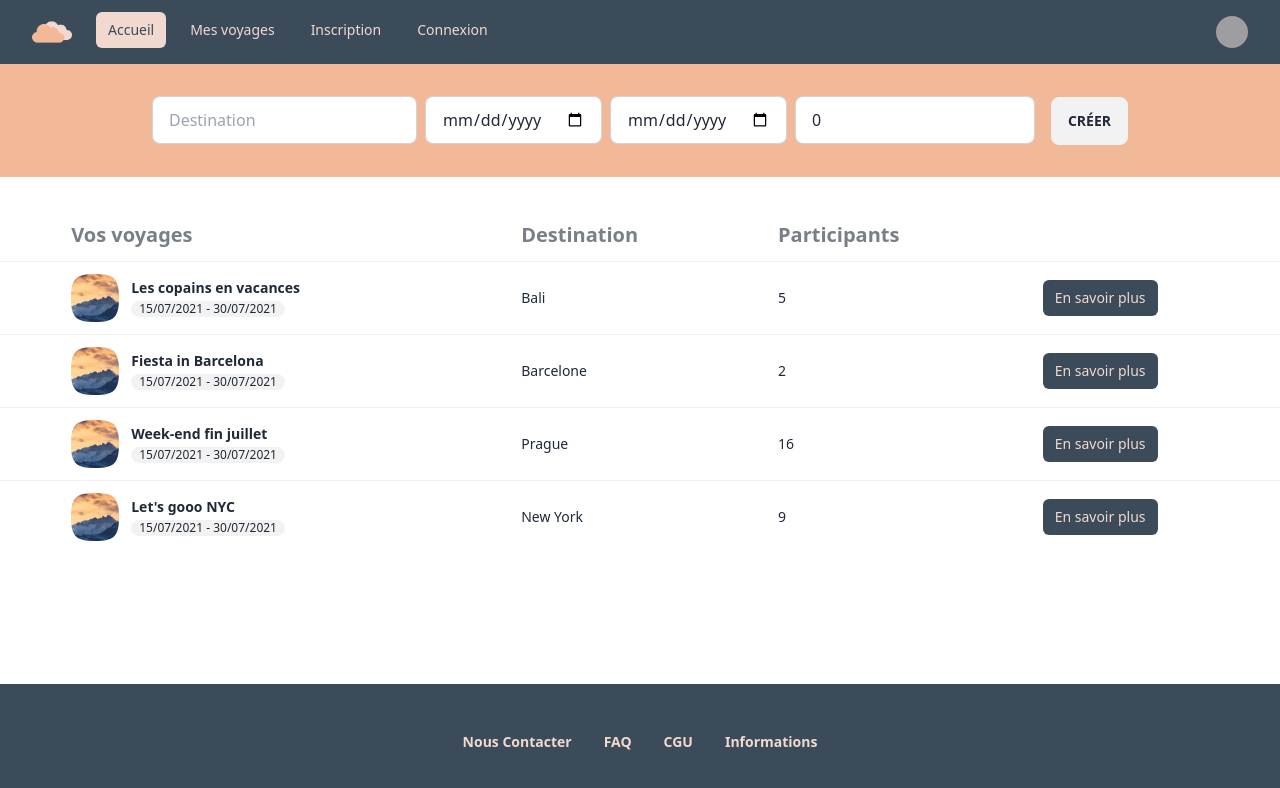
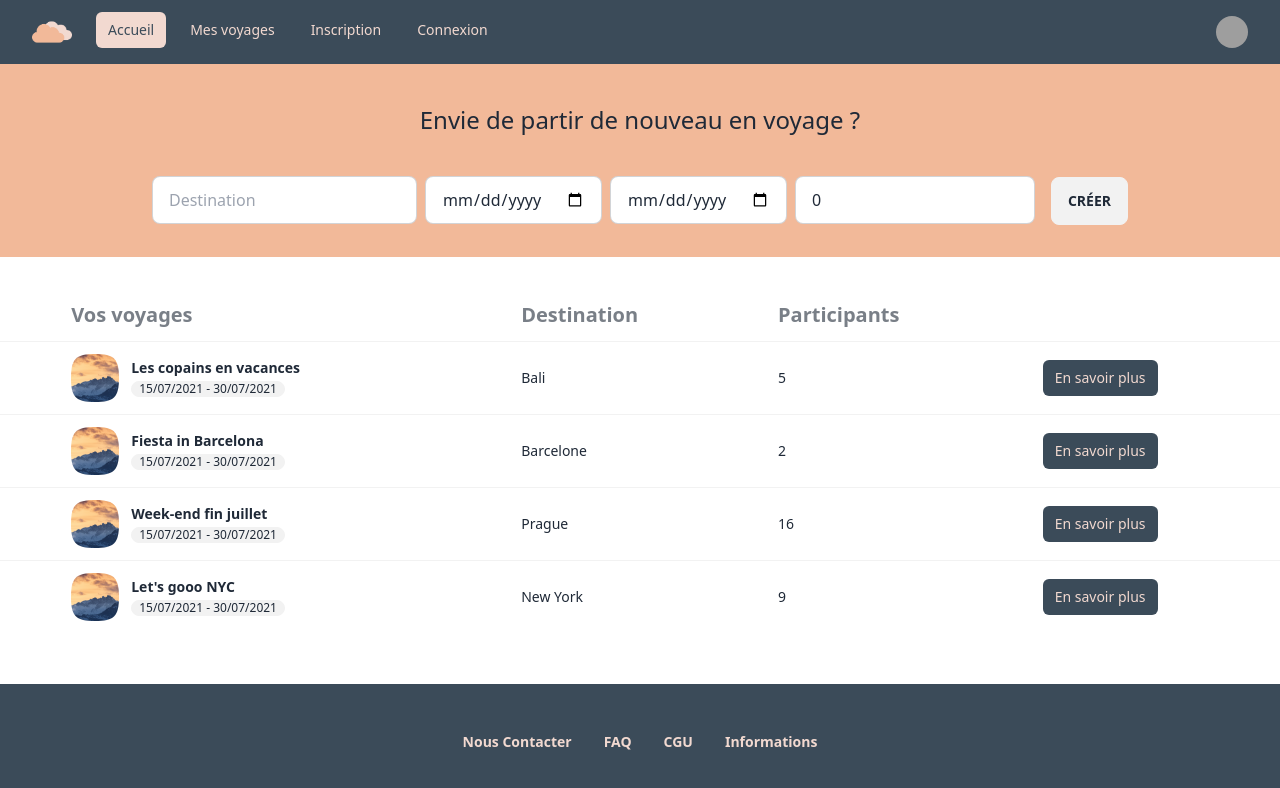
Before and after one commit to laurafeugene/site-voyage-front, a React (Vite) app: page /voyages in a window 1280 px wide. Shown: the top 788 px of the page. Built offline with nearby package versions, Linux system fonts and the light colour scheme; grey boxes are pictures that could not be loaded.

Commit message:
:feat: create a title component and used it into travelshistory

```diff
--- a/src/components/App/Home/Home.tsx
+++ b/src/components/App/Home/Home.tsx
@@ -7,7 +7,7 @@ import TitleTravelHomePage from './TravelForm/TilteHomePage';
 function Home() {
   return (
     <>
-      <TitleTravelHomePage />
+      <TitleTravelHomePage text="Préparez votre voyage dès maintenant !" />
       <TravelForm />
       <Slider />
       <Presentation />
--- a/src/components/App/Home/TravelForm/TilteHomePage.tsx
+++ b/src/components/App/Home/TravelForm/TilteHomePage.tsx
@@ -1,7 +1,11 @@
-function TitleTravelHomePage() {
+interface TitleTravelHomePageProps {
+  text: string;
+}
+
+function TitleTravelHomePage({ text }: TitleTravelHomePageProps) {
   return (
     <legend className="flex flex-col justify-center items-center pt-10 bg-medium p-2 text-2xl">
-      Préparez votre voyage dès maintenant !
+      {text}
     </legend>
   );
 }
--- a/src/components/App/TravelsHistory/TravelsHistory.tsx
+++ b/src/components/App/TravelsHistory/TravelsHistory.tsx
@@ -1,9 +1,11 @@
+import TitleTravelHomePage from '../Home/TravelForm/TilteHomePage';
 import TravelForm from '../Home/TravelForm/TravelForm';
 import History from './History';
 
 function TravelsHistory() {
   return (
     <>
+      <TitleTravelHomePage text="Envie de partir de nouveau en voyage ?" />
       <TravelForm />
       <History />
     </>
```
